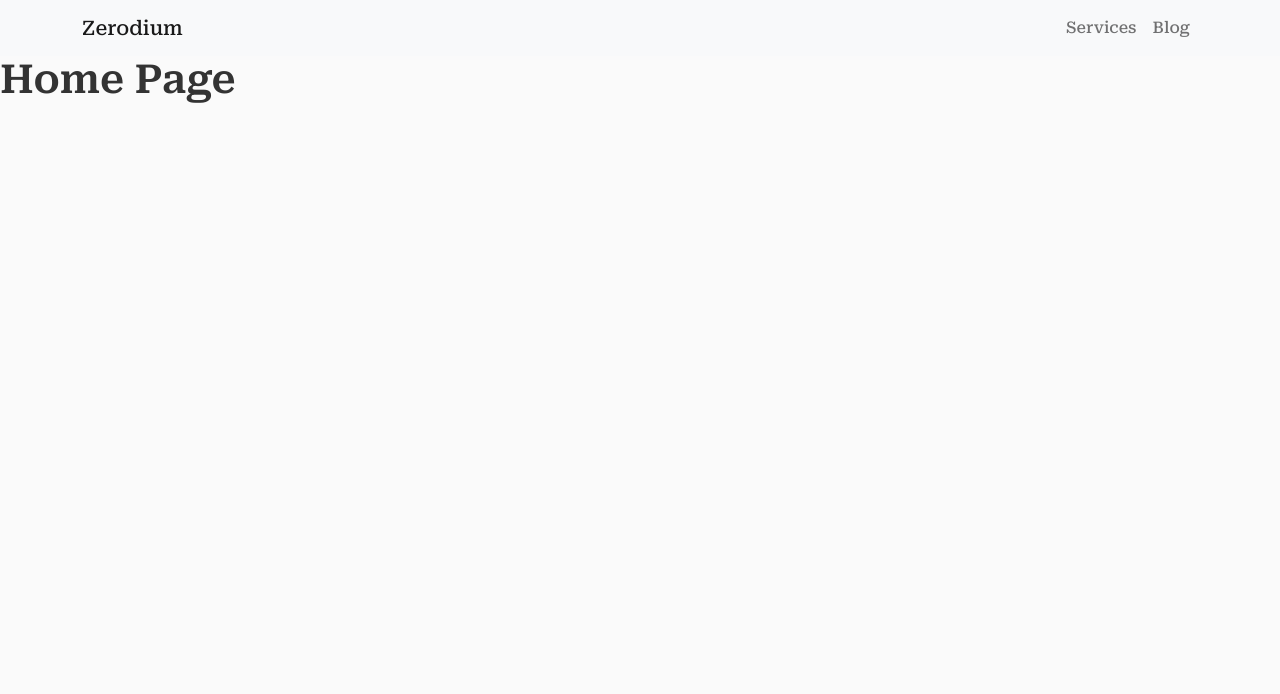
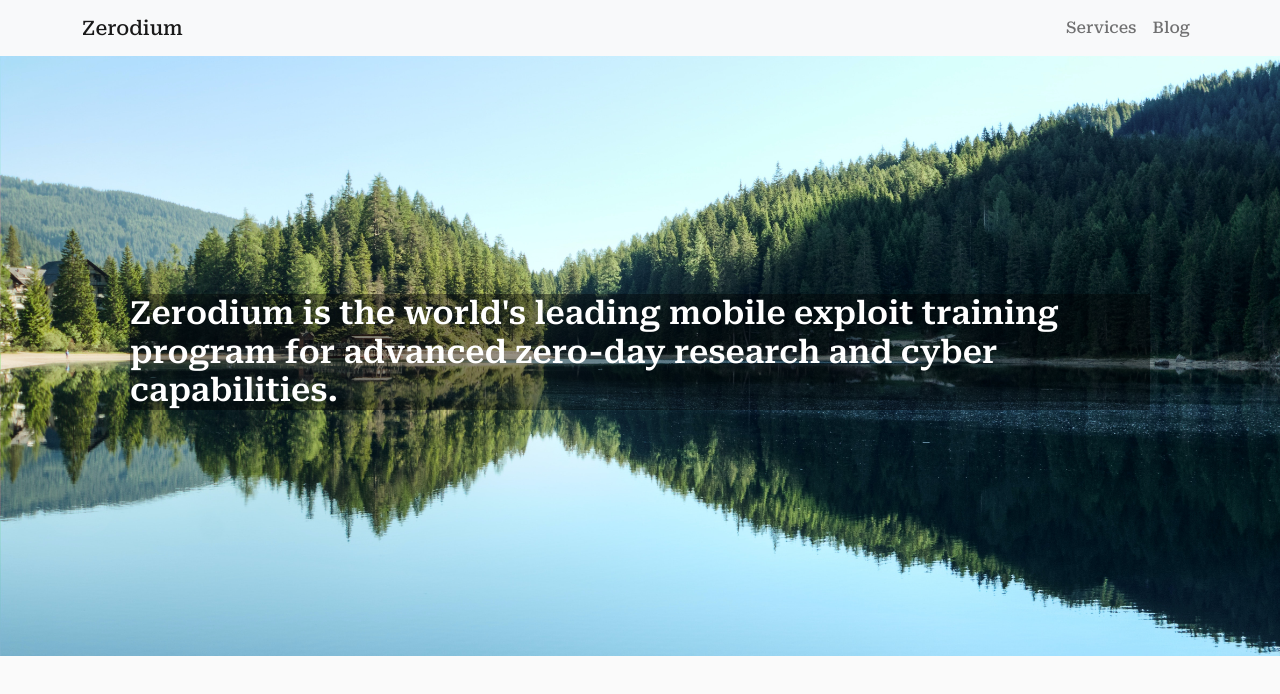
Before and after one commit to John-Kimani/zerodium, a React (Create React App) app in the folder frontend/zerodium/: page / in a window 1280 px wide. Shown: the top 694 px of the page. Built offline with nearby package versions, Linux system fonts and the light colour scheme.

Commit message:
Dev: Create and position herosection content

```diff
--- /dev/null
+++ b/frontend/zerodium/src/components/herosection/Herosection.jsx
@@ -0,0 +1,17 @@
+import "./herosection.css"
+
+const HeroSection = () => {
+    return (
+        <main className="container-fluid hero__section">
+            <div className="container">
+                <div className="content">
+                    <h2>Zerodium is the world's leading mobile exploit training program for advanced zero-day research and cyber capabilities.</h2>
+                </div>
+                {/* <h2>Zerodium is the world's leading mobile exploit training program for advanced zero-day research and cyber capabilities.</h2>
+                <p>Zerodium is the world's leading mobile exploit training program for advanced zero-day research and cyber capabilities.</p> */}
+            </div>
+        </main>
+     );
+}
+
+export default HeroSection;
--- /dev/null
+++ b/frontend/zerodium/src/components/herosection/herosection.css
@@ -0,0 +1,21 @@
+.hero__section{
+    background-image: url(../../assets/herosection.jpg);
+    background-position: center;
+    background-repeat: no-repeat;
+    background-size: cover;
+    height: 600px;
+}
+
+.content {
+    display: flex;
+    flex-direction: column;
+    align-items: center;
+    justify-content: center;
+    height: 600px;
+    padding: 0 3rem;
+}
+
+.content > h2 {
+    color: white;
+    background-color: rgba(0, 0, 0, 0.4);
+}
--- a/frontend/zerodium/src/pages/HomePage/Homepage.jsx
+++ b/frontend/zerodium/src/pages/HomePage/Homepage.jsx
@@ -1,9 +1,10 @@
+import HeroSection from "../../components/herosection/Herosection";
 import "./homepage.css";
 
 const HomePage = () => {
   return (
     <main className="home__page">
-      <h1>Home Page</h1>
+      <HeroSection />
     </main>
   );
 };
```
Also changed, not shown: frontend/zerodium/src/assets/herosection.jpg (added).
